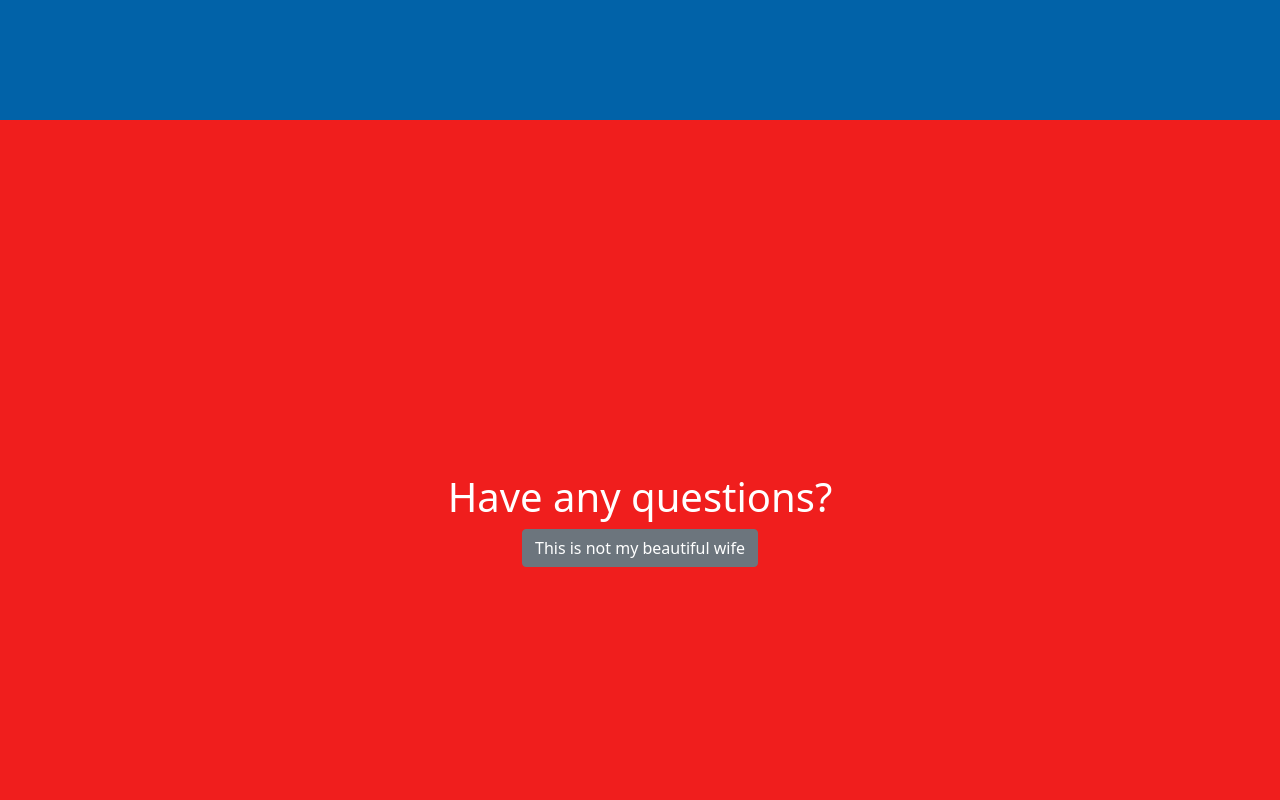
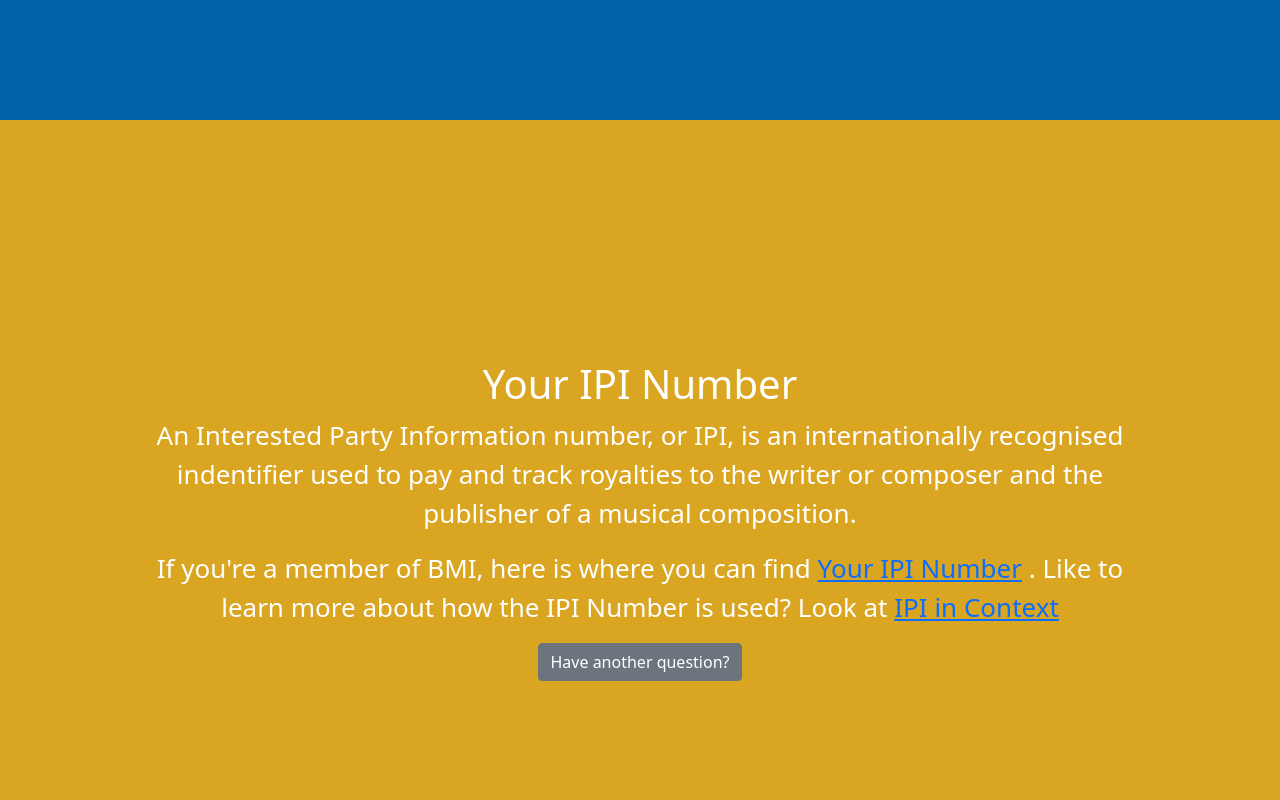
Before and after one commit to dylannirvana/helpdesk, a React (Create React App) app: page / in a window 1280 px wide. Shown: the part 680-1480 px from the top of the page. Built offline with nearby package versions, Linux system fonts and the light colour scheme.

Commit message:
introduces different UI patterns

```diff
--- a/src/App.js
+++ b/src/App.js
@@ -5,6 +5,7 @@
 import Question from './Question';
 import AnotherAnswer from './AnotherAnswer';
 import Questions from './Questions';
+import Ipi from './Ipi';
 
 
 function App() {
@@ -14,6 +15,7 @@
         <Questions />
       </header>
 
+      <Ipi />
       <Question />
       <Answer />
       <AnotherAnswer />
--- a/src/App.scss
+++ b/src/App.scss
@@ -3,6 +3,10 @@
 // APP SUPPORT
 .App {
   text-align: center;
+
+  p {
+    width: 80%;
+  }
 }
 
 .App-logo {
@@ -30,6 +34,10 @@
 // }
 
 // SECTIONS
+
+.mybutton {
+  margin: 14px;
+}
 
 .App-header {
   background-color: #0162a8;
@@ -79,6 +87,14 @@
   color: white;
 }
 
-.mybutton {
-  margin: 14px;
+#ipi {
+  // background-color: #0162a8;
+  background-color: goldenrod;
+  min-height: 100vh;
+  display: flex;
+  flex-direction: column;
+  align-items: center;
+  justify-content: center;
+  font-size: calc(10px + 2vmin);
+  color: white;
 }
--- /dev/null
+++ b/src/Ipi.js
@@ -0,0 +1,17 @@
+// import logo from './logo.svg';
+import './App.scss';
+import { Button } from 'react-bootstrap';
+
+
+function Ipi() {
+  return (
+      <div id='ipi'>
+        <h1>Your IPI Number</h1>
+        <p>An Interested Party Information number, or IPI, is an internationally recognised indentifier used to pay and track royalties to the writer or composer and the publisher of a musical composition. </p>
+        <p>If you're a member of BMI, here is where you can find <a href='#'>Your IPI Number</a> . Like to learn more about how the IPI Number is used? Look at <a href='#'>IPI in Context</a> </p>
+        <Button variant="secondary" href='#home' >Have another question?</Button>{' '}
+      </div>
+  );
+}
+
+export default Ipi;
--- a/src/Questions.js
+++ b/src/Questions.js
@@ -10,6 +10,7 @@
             <Button variant="secondary" className="d-grid gap-2 mybutton" size="lg" href='#question' >Well, how did I get here?</Button>{' '}
             <Button variant="secondary" className="d-grid gap-2 mybutton" size="lg" href='#answer' >How do I work this?</Button>{' '}
             <Button variant="secondary" className="d-grid gap-2 mybutton" size="lg" href='#anotheranswer' >This is not my beautiful house!</Button>{' '}
+            <Button variant="secondary" className="d-grid gap-2 mybutton" size="lg" href='#ipi' >What is my IPI Number?</Button>{' '}
     </div>
   );
 }
```
Also changed, not shown: src/Estate.js (added, +17 -0 lines).
